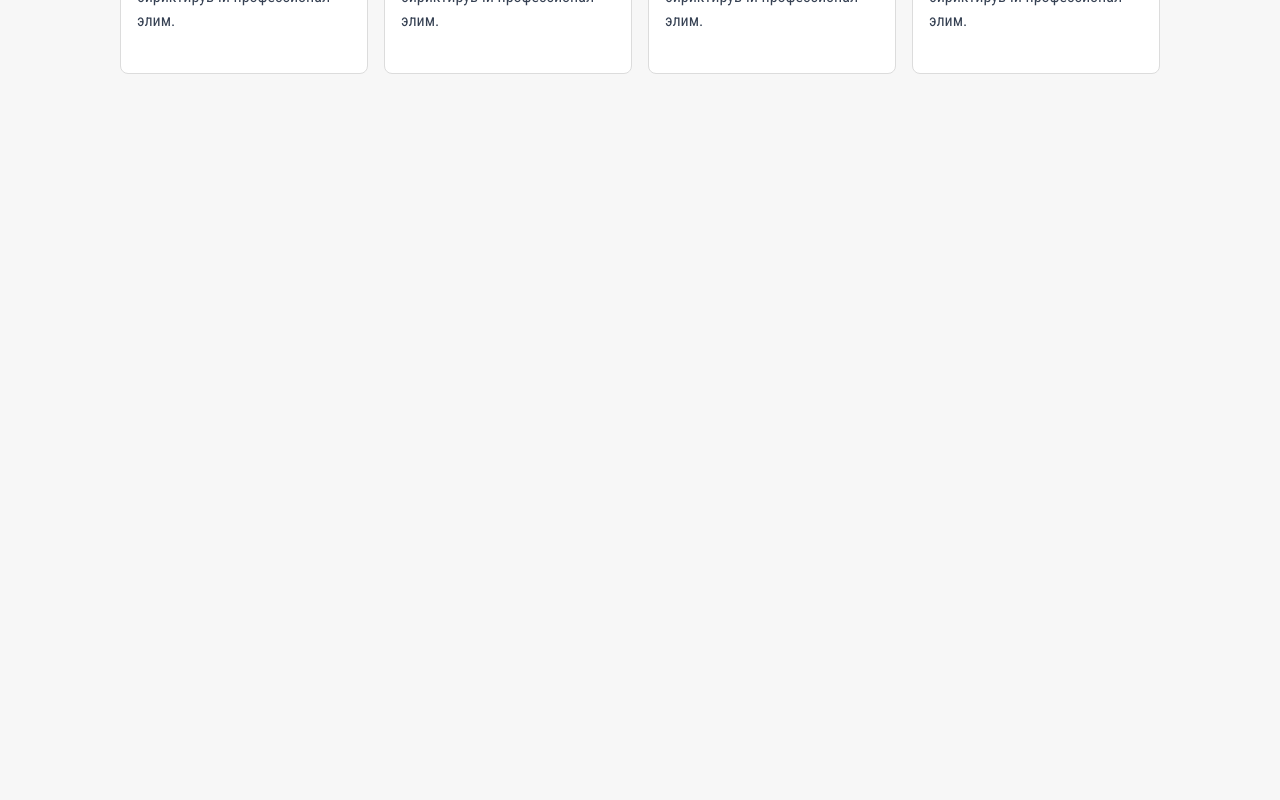
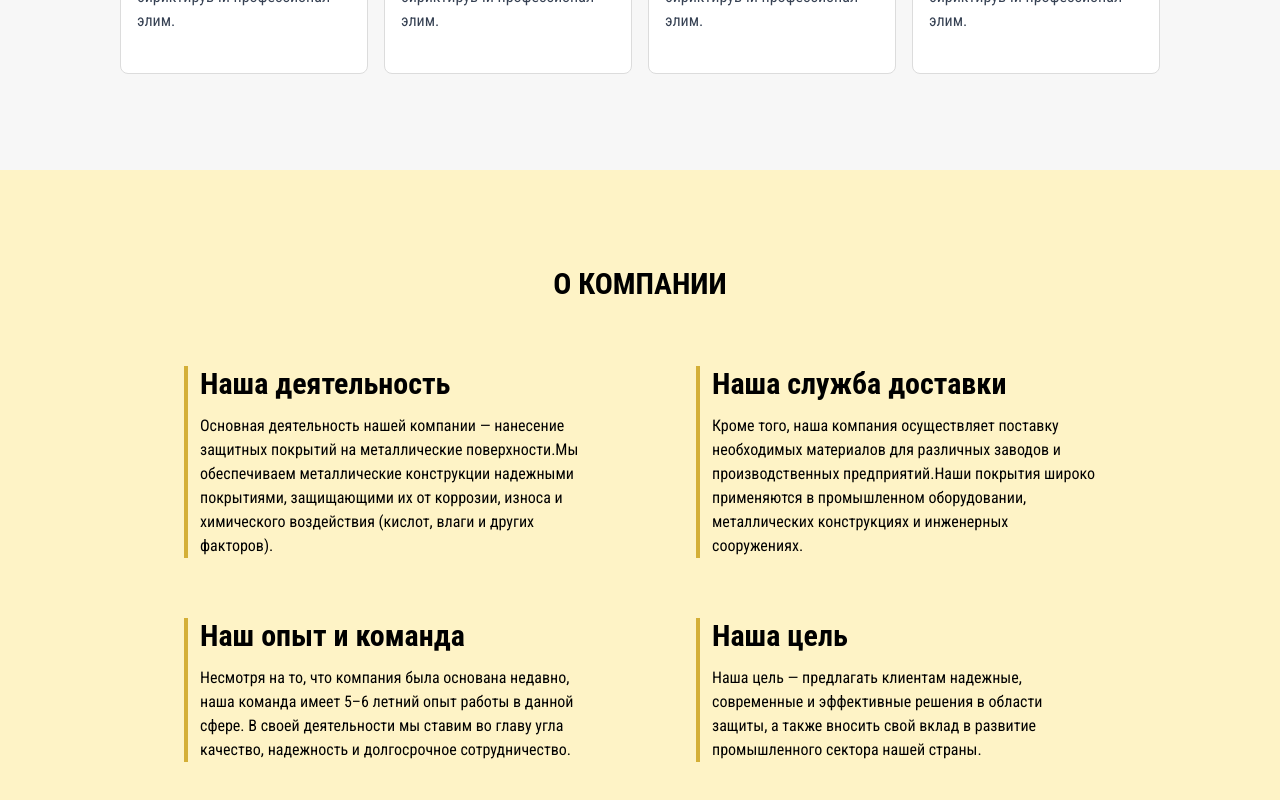
Before and after one commit to fozilbekfayzullayev/metalayer, a React (Vite) app: page / in a window 1280 px wide. Shown: the part 1162-1962 px from the top of the page. Before the commit the page ends 1332 px from the top, so only its background shows below. Built offline with nearby package versions, Linux system fonts and the light colour scheme; a web font is replaced by a local one.

Commit message:
add about section

```diff
--- a/src/components/Features.jsx
+++ b/src/components/Features.jsx
@@ -1,7 +1,16 @@
-import React from "react";
-
-const Features = () => {
-  return <div>Features</div>;
+const Features = ({ index, title, body }) => {
+  return (
+    <div
+      className={`feature max-w-[400px] w-full relative ${
+        index % 2 === 0
+          ? "border-l-4 border-gold md:border-l-4 md:border-r-0 pl-3"
+          : "border-r-4 border-gold md:border-l-4 md:border-r-0 pr-3 md:pr-0 md:pl-3"
+      }`}
+    >
+      <h2 className="feature-title font-semibold text-3xl mb-3">{title}</h2>
+      <p className="feature-body">{body}</p>
+    </div>
+  );
 };
 
 export default Features;
--- a/src/pages/Home.jsx
+++ b/src/pages/Home.jsx
@@ -1,8 +1,26 @@
 import React from "react";
 import { Link } from "react-scroll";
-import ArticleCard from "../components/ArticleCard";
+import { Features, ArticleCard } from "../components";
 
 const Home = () => {
+  const feauturesData = [
+    {
+      title: "Наша деятельность",
+      body: "Основная деятельность нашей компании — нанесение защитных покрытий на металлические поверхности.Мы обеспечиваем металлические конструкции надежными покрытиями, защищающими их от коррозии, износа и химического воздействия (кислот, влаги и других факторов).",
+    },
+    {
+      title: "Наша служба доставки",
+      body: "Кроме того, наша компания осуществляет поставку необходимых материалов для различных заводов и производственных предприятий.Наши покрытия широко применяются в промышленном оборудовании, металлических конструкциях и инженерных сооружениях.",
+    },
+    {
+      title: "Наш опыт и команда",
+      body: "Несмотря на то, что компания была основана недавно, наша команда имеет 5–6 летний опыт работы в данной сфере. В своей деятельности мы ставим во главу угла качество, надежность и долгосрочное сотрудничество.",
+    },
+    {
+      title: "Наша цель",
+      body: "Наша цель — предлагать клиентам надежные, современные и эффективные решения в области защиты, а также вносить свой вклад в развитие промышленного сектора нашей страны.",
+    },
+  ];
   return (
     <>
       {/* HOME SECTION */}
@@ -28,11 +46,30 @@ const Home = () => {
           <h2 className="text-2xl md:text-3xl font-semibold text-black mb-10 md:mb-16 text-center uppercase">
             Наши продукты
           </h2>
-          <div className="product-cards flex flex-wrap md:flex-nowrap gap-4 justify-center">
+          <div className="product-cards flex flex-wrap md:flex-nowrap gap-4 justify-center items-start">
             <ArticleCard />
             <ArticleCard />
             <ArticleCard />
             <ArticleCard />
+          </div>
+        </div>
+      </section>
+
+      {/* ABOUT US */}
+      <section id="about" className="about-section bg-amber-100">
+        <div className="custom-container">
+          <h2 className="text-2xl md:text-3xl font-semibold text-black mb-10 md:mb-16 text-center uppercase">
+            О компании
+          </h2>
+          <div className="about-features flex flex-wrap gap-15 justify-between items-center px-16">
+            {feauturesData.map((feature, index) => (
+              <Features
+                key={index}
+                index={index}
+                title={feature.title}
+                body={feature.body}
+              />
+            ))}
           </div>
         </div>
       </section>
```
